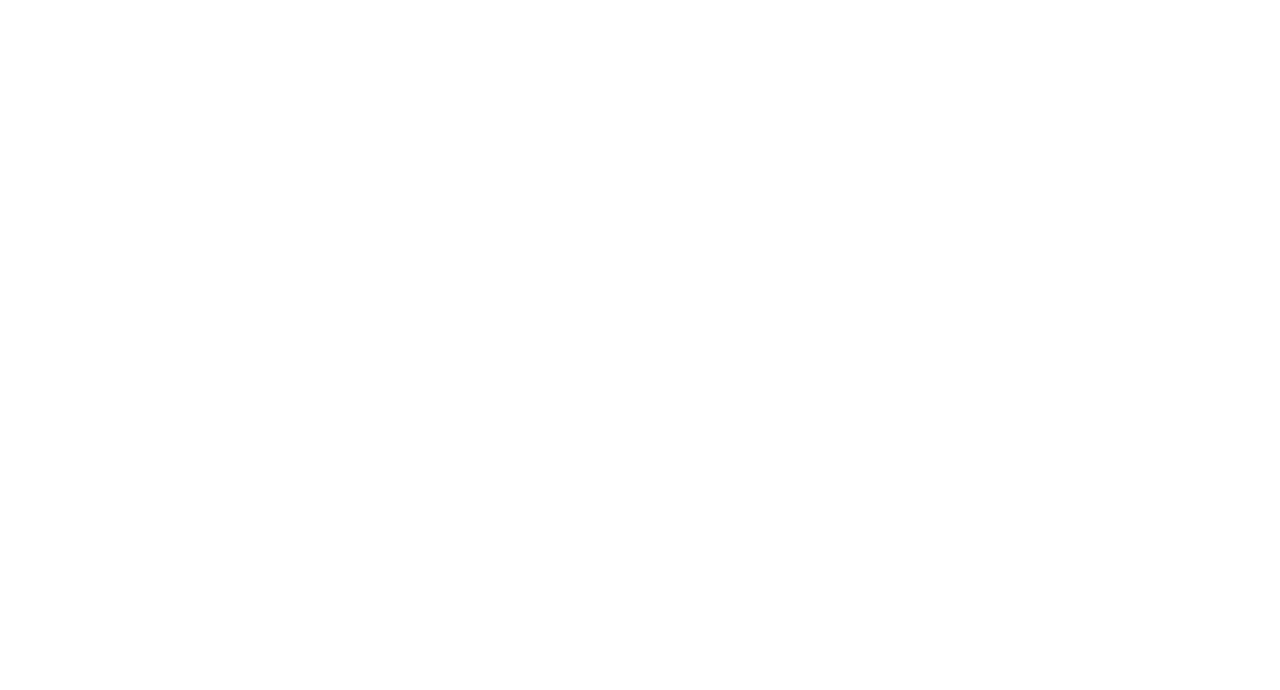
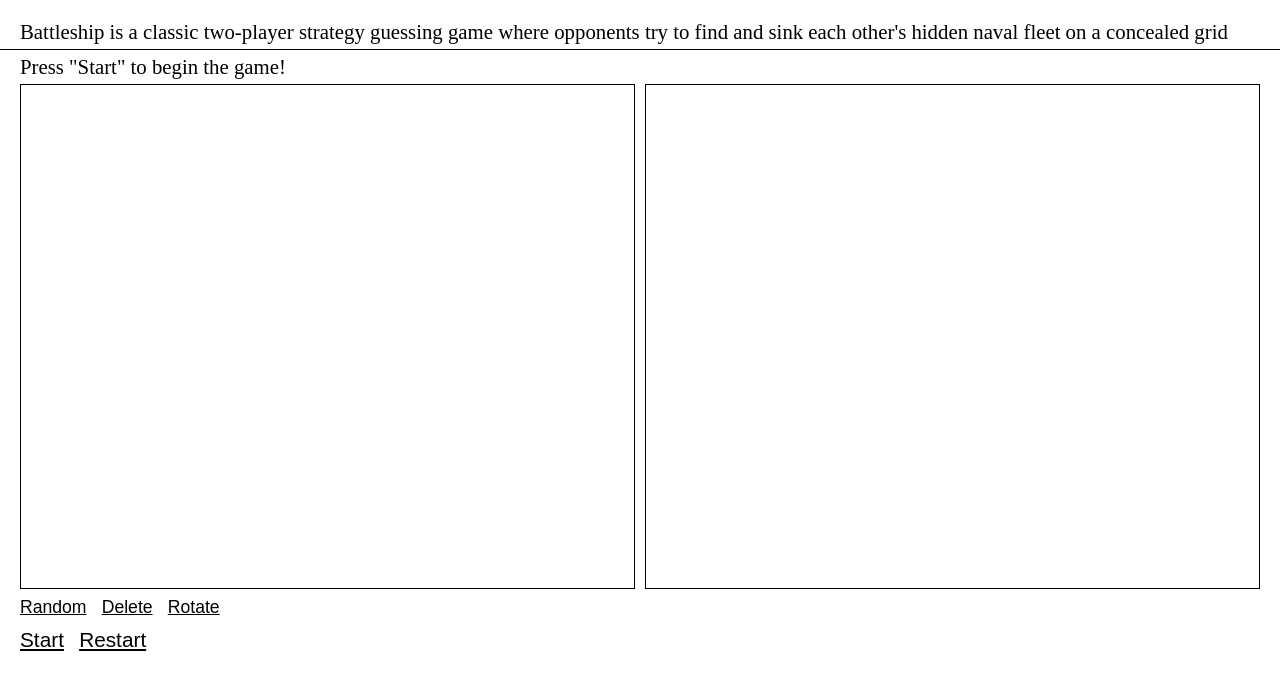
Before and after one commit to agscheaua/Battleship, a website built with webpack: page src/template.html in a window 1280 px wide. Built offline with nearby package versions, Linux system fonts and the light colour scheme.

Commit message:
feat: i create the html initial structure
I need to create all the squares that will sit in
the two gameboards player and rival, and when i
create them i will set them a data attribute that
corespounds to their position

```diff
--- a/src/styles.css
+++ b/src/styles.css
@@ -0,0 +1,84 @@
+*,
+*::after,
+*::before {
+  box-sizing: border-box;
+  margin: 0;
+  padding: 0;
+  cursor: default;
+}
+
+.header {
+  border-bottom: 1px solid black;
+}
+
+.headerTitle {
+  margin: 20px 0px 5px 20px;
+  font-size: 1.3rem;
+}
+
+.main {
+  font-size: 1.3rem;
+  display: grid;
+  grid-template-rows: 1fr 15fr 1fr 1fr;
+}
+
+.infoGame {
+  margin: 5px 0px 5px 20px
+}
+
+.preorderedShips {
+  margin: 0px 20px 5px 20px;
+  display: grid;
+  grid-template-columns: 1fr 1fr;
+  gap: 10px;
+}
+
+.playerBoard {
+  border: 1px solid black;
+  display: grid;
+  grid-template-columns: repeat(10, 1fr);
+  grid-template-rows: repeat(10, 1fr);
+}
+
+.rivalBoard {
+  border: 1px solid black;
+  display: grid;
+  grid-template-columns: repeat(10, 1fr);
+  grid-template-rows: repeat(10, 1fr);
+}
+
+.playerBoardButtons {
+  margin-left: 20px;
+}
+
+.boardControlButton {
+  font-size: 1.1rem;
+  border-radius: 4px;
+  border: 0;
+  background-color: white;
+  text-decoration-line: underline;
+  cursor: pointer;
+  margin-right: 10px;
+}
+
+.boardControlButton:hover {
+  text-decoration-color: darkorchid;
+}
+
+.roundControls {
+  margin-left: 20px;
+}
+
+.roundControlButton {
+  font-size: 1.3rem;
+  border-radius: 4px;
+  border: 0;
+  background-color: white;
+  text-decoration-line: underline;
+  cursor: pointer;
+  margin-right: 10px;
+}
+
+.roundControlButton:hover {
+  text-decoration-color: darkorchid;
+}
--- a/src/template.html
+++ b/src/template.html
@@ -3,7 +3,57 @@
   <head>
     <meta charset="UTF-8" />
     <meta name="viewport" content="width=device-width, initial-scale=1.0" />
-    <title>Template Repository</title>
+    <title>Battleship</title>
   </head>
-  <body></body>
+  <body>
+    <header class = "header">
+      <div class = "headerTitle">Battleship is a classic two-player strategy guessing game where
+        opponents try to find and sink each other's hidden naval fleet on a concealed grid
+      </div>
+    </header>
+    <main class = "main">
+      <div class = "infoGame">
+        Press "Start" to begin the game!
+      </div>
+
+      <section class = "preorderedShips">
+        <div class = "playerBoard">
+        </div>
+        <div class = "rivalBoard">
+        </div>
+      </section>
+
+      <div class = "playerBoardButtons">
+        <button class = "randomPattern boardControlButton">
+          Random
+        </button>
+        <button class = "deleteAllShips boardControlButton">
+          Delete
+        </button>
+        <button class = "rotateShip boardControlButton">
+          Rotate
+        </button>
+      </div>
+
+      <div class = "roundControls">
+        <button class = "startRound roundControlButton">
+          Start
+        </button>
+        <button class = "restartRound roundControlButton">
+          Restart
+        </button>
+      </div>
+
+      <section hidden class = "placeShipsManually">
+        <div class = "allShips">
+        </div>
+        <div class = "gameboard">
+        </div>
+      </section>
+
+    </main>
+    <footer>
+
+    </footer>
+  </body>
 </html>
```
